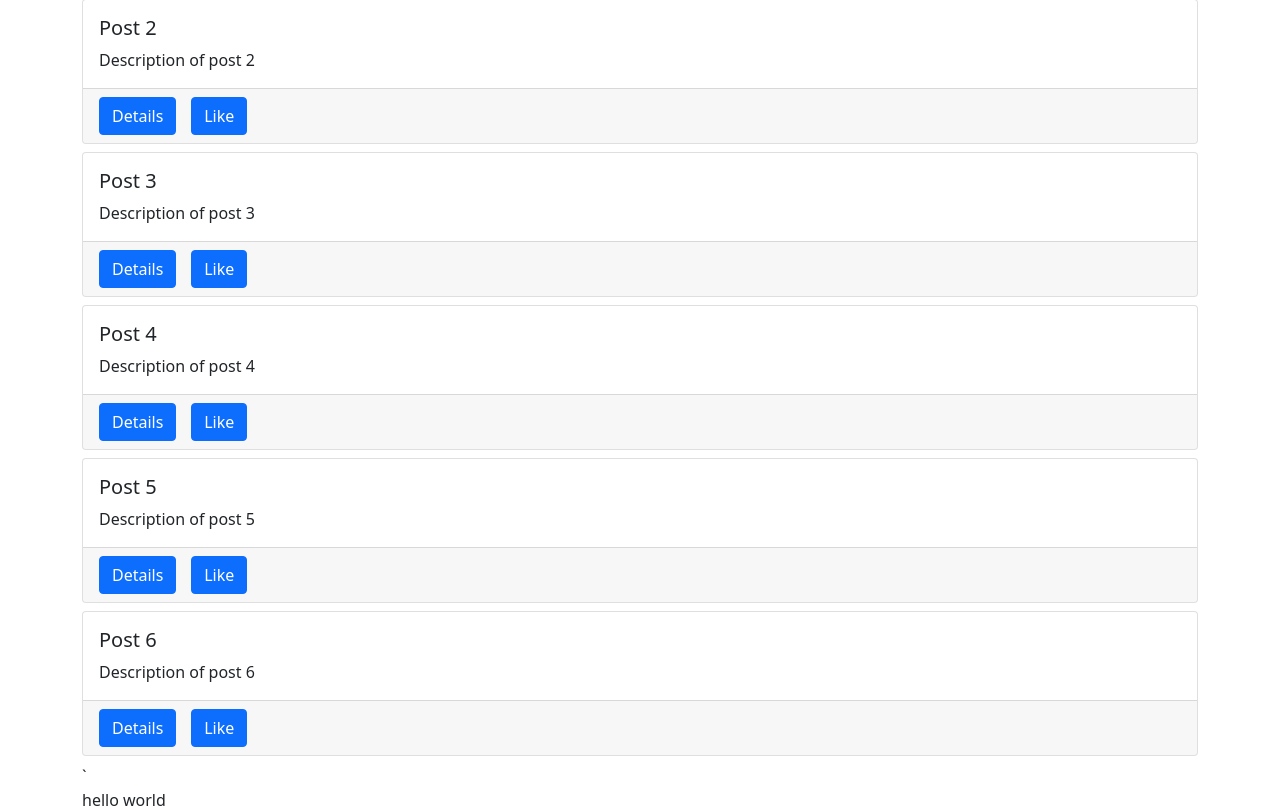
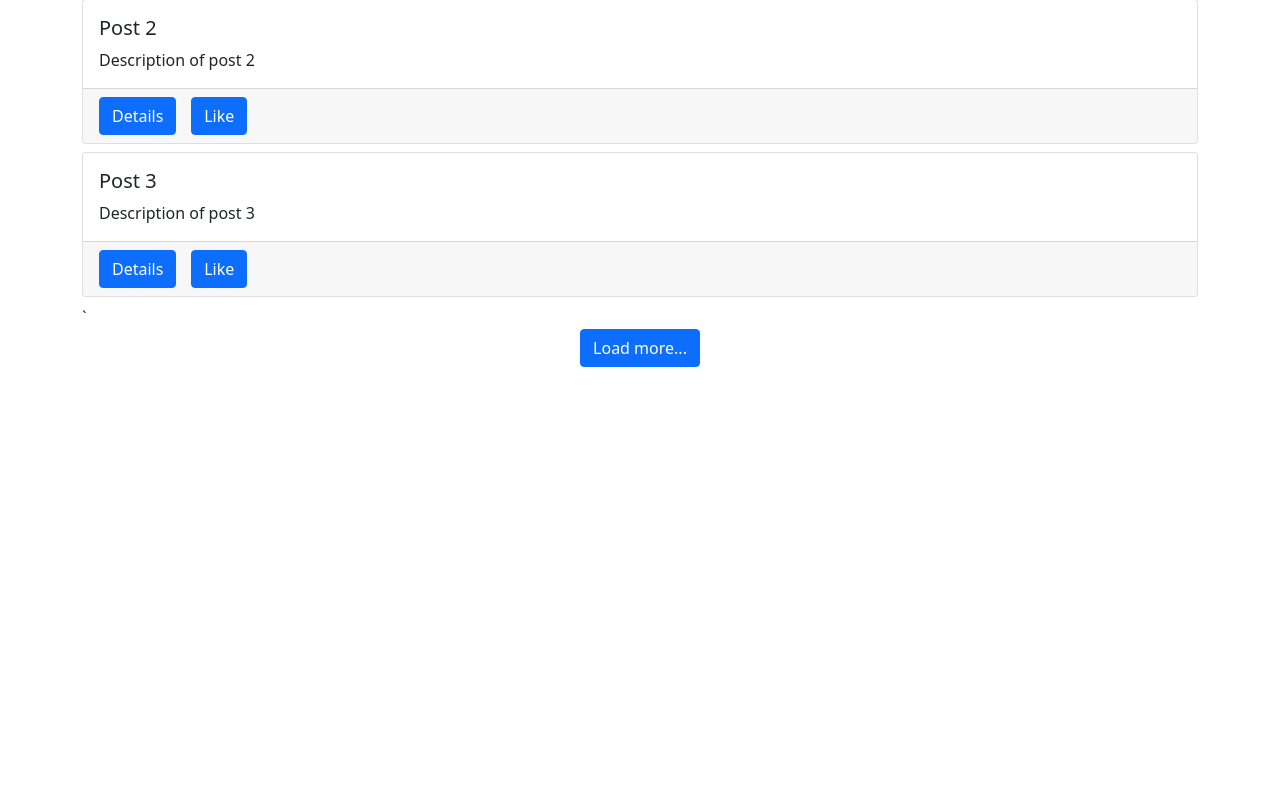
Before and after one commit to ingarbi/dj_with_Js, a Django app: page / in a window 1280 px wide. Shown: the part 170-982 px from the top of the page. After the commit the page ends 537 px from the top, so only its background shows below. Run offline with Django 3.2, Linux system fonts and the light colour scheme; data comes from the database, SQL or seed files in the repository; data that the repository does not hold is empty.

Commit message:
Load more posts wth button click

```diff
--- a/posts/static/posts/main.js
+++ b/posts/static/posts/main.js
@@ -1,25 +1,15 @@
 const helloWorldBox = document.getElementById("hello-world");
 const postsBox = document.getElementById("posts-box");
 const spinnerBox = document.getElementById("spinner-box");
+const loadBtn = document.getElementById("load-btn");
+const endBox = document.getElementById("end-box");
 
-// helloWorldBox.textContent = 'Hello world'
-// helloWorldBox.innerHTML = "Hello <b>world</b>";
+let visible = 3;
 
+const getData = () => {
   $.ajax({
     type: "GET",
-  url: "/hello-world/",
-  success: function (response) {
-    console.log("succes", response.text);
-    helloWorldBox.textContent = response.text;
-  },
-  error: function (err) {
-    console.log("error", err);
-  },
-});
-
-$.ajax({
-  type: "GET",
-  url: "/data/",
+    url: `/data/${visible}`,
     success: function (response) {
       console.log(response);
       const data = response.data;
@@ -46,8 +36,22 @@
         `;
         });
       }, 150);
+      if (response.sizw === 0) {
+        endBox.textContent = "No posts added yet...";
+      } else if (response.size <= visible) {
+        loadBtn.classList.add("not-visible");
+        endBox.textContent = "no more posts to load";
+      }
     },
     error: function (err) {
       console.log("error", err);
     },
   });
+};
+loadBtn.addEventListener("click", () => {
+  spinnerBox.classList.remove("not-visible");
+  visible += 3;
+  getData();
+});
+
+getData();
--- a/posts/templates/posts/main.html
+++ b/posts/templates/posts/main.html
@@ -16,9 +16,12 @@
     {{ obj.title }} - {{ obj.body }} <br>
   {% endfor %}
 {% endcomment %}
+
+  <div id="posts-box" ></div>`
   <div id="spinner-box" class="text-center">
     <div class="spinner-border" role="status"></div>
   </div>
-  <div id="posts-box" ></div>`
-  <div id="hello-world"></div>
+  <div class="text-center mb-3" id="end-box">
+    <button class="btn btn-primary" id="load-btn">Load more...</button>
+  </div>
 {% endblock content %}
--- a/posts/urls.py
+++ b/posts/urls.py
@@ -9,6 +9,6 @@
 
 urlpatterns = [
     path('', post_list_and_create, name='main-board'),
-    path('data/', load_post_data_view, name='posts-data'),
+    path('data/<int:num_posts>/', load_post_data_view, name='posts-data'),
     path('hello-world/', hello_world_view, name='hello'),
 ]
--- a/posts/views.py
+++ b/posts/views.py
@@ -8,7 +8,12 @@
     return render(request, 'posts/main.html', {'qs': qs})
 
 
-def load_post_data_view(request):
+def load_post_data_view(request, num_posts):
+    visible = 3
+    upper = num_posts
+    lower = upper - visible
+    size = Post.objects.all().count()
+
     qs = Post.objects.all()
     data = []
     for obj in qs:
@@ -16,10 +21,11 @@
             'id': obj.id,
             'title': obj.title,
             'body': obj.body,
+            'liked': True if request.user in obj.liked.all() else False,
             'author': obj.author.user.username
         }
         data.append(item)
-    return JsonResponse({'data': data})
+    return JsonResponse({'data': data[lower:upper], 'size': size})
 
 
 def hello_world_view(request):
```
Lines whose indentation alone changed are shown as unchanged.
